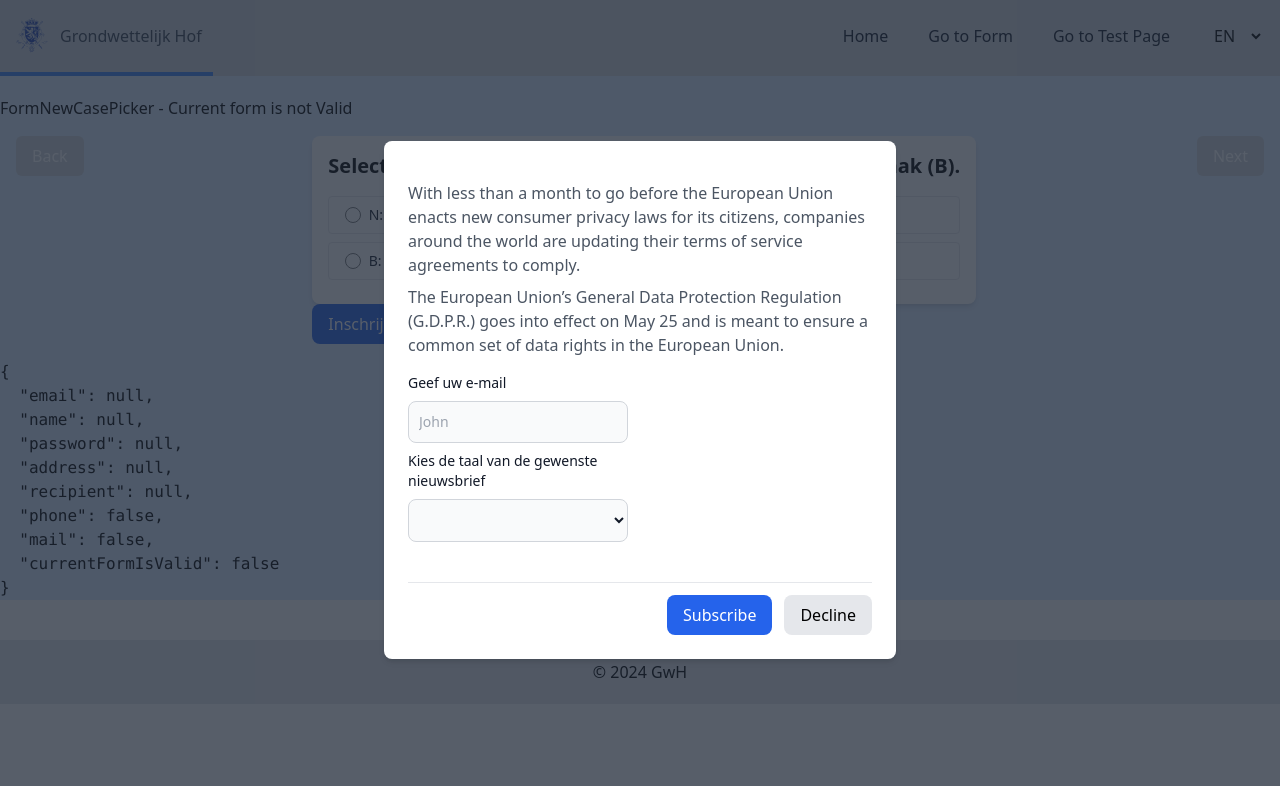
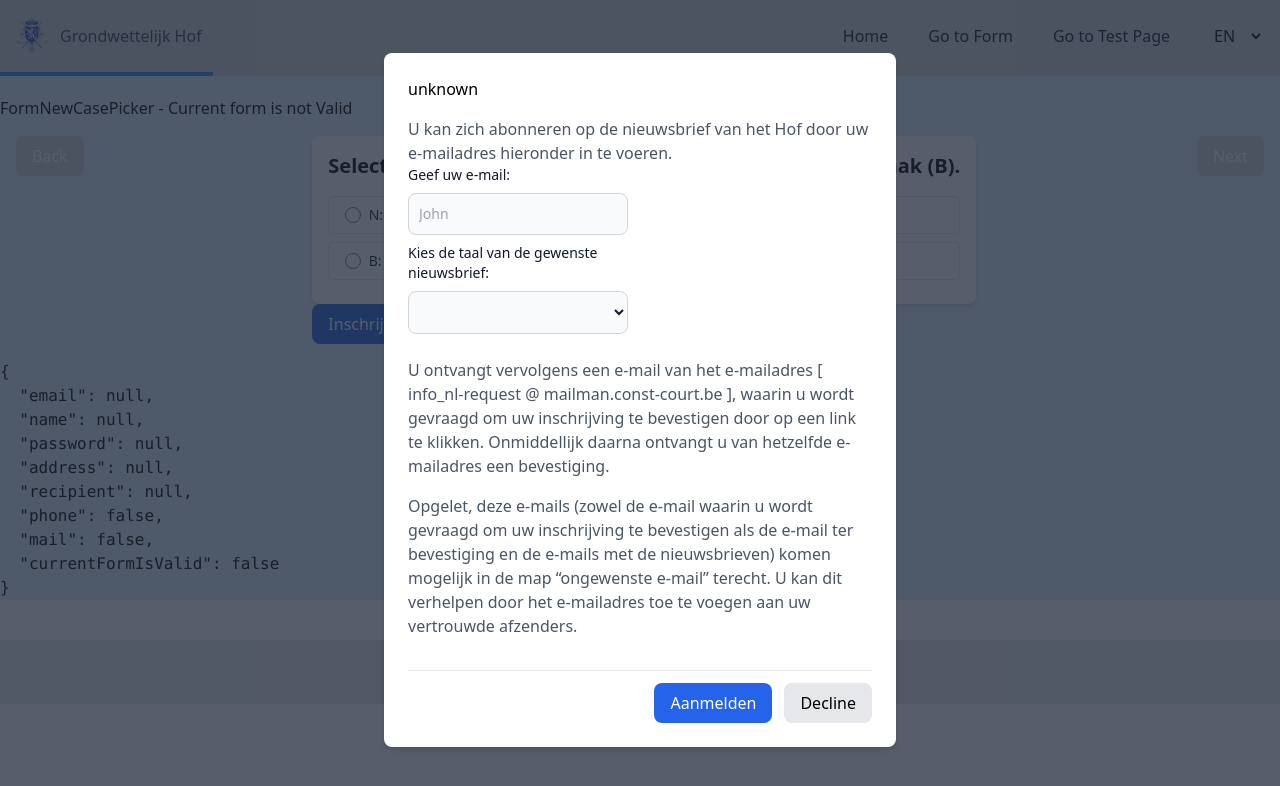
Before and after one commit to Larscode-io/eform3, a Vue app: page /form in a window 1280 px wide. Shown: the top 786 px of the page. Built offline with nearby package versions, Linux system fonts and the light colour scheme.

Commit message:
subscription for info_nl working. TODO: make it dynamic on selected language

```diff
--- a/src/components/SubscribeMailings.vue
+++ b/src/components/SubscribeMailings.vue
@@ -1,65 +1,5 @@
-<template>
-    <!-- Button to toggle the modal -->
-    <button @click="showModal = true" class="px-4 py-2 text-white bg-blue-600 rounded-lg">
-        Inschrijven nieuwsbrief
-    </button>
-
-    <!-- Modal structure -->
-    <div v-if="showModal" @click="closeModal"
-        class="fixed inset-0 z-50 flex items-center justify-center bg-gray-800 bg-opacity-75">
-        <!-- Modal content container -->
-        <div class="w-full max-w-lg p-6 bg-white rounded-lg shadow-md" @click.stop>
-            <!-- Modal header -->
-            <!-- Modal body -->
-            <div class="py-4">
-                <p class="text-gray-600">
-                    With less than a month to go before the European Union enacts new
-                    consumer privacy laws for its citizens, companies around the world are
-                    updating their terms of service agreements to comply.
-                </p>
-                <p class="mt-2 mb-4 text-gray-600">
-                    The European Union’s General Data Protection Regulation (G.D.P.R.)
-                    goes into effect on May 25 and is meant to ensure a common set of data
-                    rights in the European Union.
-                </p>
-
-                <form>
-                    <div class="grid gap-6 mb-6 md:grid-cols-2">
-                        <div>
-                            <label for="mailid"
-                                class="block mb-2 text-sm font-medium text-gray-900 dark:text-white">Geef uw
-                                e-mail</label>
-                            <input type="email" id="mailid"
-                                class="bg-gray-50 border border-gray-300 text-gray-900 text-sm rounded-lg focus:ring-blue-500 focus:border-blue-500 block w-full p-2.5 mb-2"
-                                placeholder="John" required />
-                            <label for="mailings"
-                                class="block mb-2 text-sm font-medium text-gray-900 dark:text-white">Kies de taal van de
-                                gewenste nieuwsbrief</label>
-                            <select id="mailings"
-                                class="bg-gray-50 border border-gray-300 text-gray-900 text-sm rounded-lg focus:ring-blue-500 focus:border-blue-500 block w-full p-2.5"
-                                v-model="selected">
-                                <option v-for="i in defaultListLang" :value="i.lang" :key="i.lang">
-                                    {{ i.lang }}
-                                </option>
-                            </select>
-                        </div>
-                    </div>
-                </form>
-            </div>
-            <!-- Modal footer -->
-            <div class="flex justify-end pt-3 space-x-3 border-t">
-                <button @click="showModal = false" class="px-4 py-2 text-white bg-blue-600 rounded-lg">
-                    Subscribe
-                </button>
-                <button @click="showModal = false" class="px-4 py-2 bg-gray-200 rounded-lg">
-                    Decline
-                </button>
-            </div>
-        </div>
-    </div>
-</template>
 <script setup>
-import { ref } from 'vue';
+import { ref, computed } from 'vue';
 
 // Reactive state for modal visibility
 const showModal = ref(true);
@@ -75,7 +15,172 @@ const defaultListLang = [
     { lang: Languages.FRENCH, mlist: 'info_fr' },
     { lang: Languages.GERMAN, mlist: 'pdf_de' },
 ];
-function closeModal() {
+const closeModal = () => {
     showModal.value = false;
-}
+};
+const usermail = ref('');
+
+const params = computed(() => {
+    return {
+        email: usermail.value?.replace(/(["'|])/g, '\\'),
+        'login-remind': 'Subscribe',
+    };
+});
+
+const queryString = computed(() => {
+    return Object.entries(params.value)
+        .map(([key, val]) => `${key}=${encodeURIComponent(val)}`)
+        .join('&');
+});
+
+const responseData = ref('');
+const parser = new DOMParser();
+const subscriptionResponse = computed(() => {
+    const defaultResponse = '';
+    if (!responseData.value) {
+        console.log('responseData.value is empty');
+        return defaultResponse;
+    }
+
+    const doc = parser.parseFromString(responseData.value, 'text/html');
+    const bodyElement = doc.querySelector('body');
+
+    if (!bodyElement) return defaultResponse;
+
+    const bodyText = bodyElement.textContent;
+    console.log('bodyText:', bodyText);
+    return bodyText;
+});
+
+const subscriptionSeemsValid = computed(() => {
+    const validSubTextRegex = /Uw aanmeldingsverzoek is ontvangen en zal zo spoedig mogelijk worden|Ihr Abonnement-Antrag ist soeben eingetroffen und wird alsbald bearbeitet.|Your subscription request has been received, and will soon be acted upon|Votre demande d'abonnement a été reçue et sera bientôt traitée./;
+    const isValid = validSubTextRegex.test(subscriptionResponse.value);
+    console.log(`validSubTextRegex.test(subscriptionResponse.value) is ${isValid}`);
+    return isValid;
+});
+const emailsSeemsInvalid = computed(() => {
+    const invalidEmailTextRegex = /U moet een geldig e-mailadres opgeven./;
+    const isInvalid = invalidEmailTextRegex.test(subscriptionResponse.value);
+    console.log(`invalidEmailTextRegex.test(subscriptionResponse.value) is ${isInvalid}`);
+    return isInvalid;
+});
+const subscriptionSeemsInvalid = computed(() => {
+    const invalidSubTextRegex = /niet geldig|ungültig|not valid|n'est pas valide./;
+    const isInvalid = invalidSubTextRegex.test(subscriptionResponse.value);
+    console.log(`invalidSubTextRegex.test(subscriptionResponse.value) is ${isInvalid}`);
+    return isInvalid;
+});
+
+const subscriptionStatus = computed(() => {
+    if (subscriptionSeemsValid.value) {
+        return 'valid';
+    } else if (emailsSeemsInvalid.value) {
+        return 'invalid email';
+    } else if (subscriptionSeemsInvalid.value) {
+        return 'invalid';
+    } else {
+        return 'unknown';
+    }
+});
+
+const fetchData = async () => {
+    try {
+        const response = await fetch(
+            // info_nl should be replaced with the selected mlist
+            // depending on the selected language
+            // e.g. info_nl for Dutch
+            // e.g. info_fr for French
+            // e.g. pdf_de for German
+            'https://mailman.const-court.be/mailman/subscribe/info_nl',
+            {
+                method: 'POST',
+                headers: {
+                    'Content-Type': 'application/x-www-form-urlencoded',
+                },
+                body: queryString.value,
+            }
+        );
+
+        if (!response.ok) {
+            throw new Error(`Network response was not ok: ${response.statusText}`);
+        }
+
+        responseData.value = await response.text();
+    } catch (error) {
+        console.error('Error fetching data:', error);
+    }
+};
+
 </script>
+
+<template>
+    <!-- Button to toggle the modal -->
+    <button @click="showModal = true" class="px-4 py-2 text-white bg-blue-600 rounded-lg">
+        Inschrijven nieuwsbrief
+    </button>
+
+    <!-- Modal -->
+    <!-- The backdrop is a semi-transparent layer to obscure the page content behind it. -->
+    <div @click="closeModal" v-if="showModal"
+        class="fixed inset-0 z-50 flex items-center justify-center bg-gray-800 bg-opacity-75">
+        <!-- The modal content container holds the actual content of the modal, displayed on top of the backdrop -->
+        <div @click.stop class="w-full max-w-lg p-6 bg-white rounded-lg shadow-md">
+            <!-- Modal header -->
+            {{ subscriptionStatus }}
+
+            <!-- Modal body -->
+
+            <div class="py-4">
+                <p class="text-gray-600">
+                    U kan zich abonneren op de nieuwsbrief van het Hof door uw e-mailadres
+                    hieronder in te voeren.
+                </p>
+
+                <form>
+                    <div class="grid gap-6 mb-6 md:grid-cols-2">
+                        <div>
+                            <label for="mailid"
+                                class="block mb-2 text-sm font-medium text-gray-900 dark:text-white">Geef uw
+                                e-mail:</label>
+                            <input type="email" id="mailid"
+                                class="bg-gray-50 border border-gray-300 text-gray-900 text-sm rounded-lg focus:ring-blue-500 focus:border-blue-500 block w-full p-2.5 mb-2"
+                                placeholder="John" required v-model="usermail" />
+                            <label for="mailings"
+                                class="block mb-2 text-sm font-medium text-gray-900 dark:text-white">Kies de taal van de
+                                gewenste nieuwsbrief:</label>
+                            <select id="mailings"
+                                class="bg-gray-50 border border-gray-300 text-gray-900 text-sm rounded-lg focus:ring-blue-500 focus:border-blue-500 block w-full p-2.5"
+                                v-model="selected">
+                                <option v-for="i in defaultListLang" :value="i.lang" :key="i.lang">
+                                    {{ i.lang }}
+                                </option>
+                            </select>
+                        </div>
+                    </div>
+                </form>
+                <p class="mt-2 mb-4 text-gray-600">
+                    U ontvangt vervolgens een e-mail van het e-mailadres [ info_nl-request
+                    @ mailman.const-court.be ], waarin u wordt gevraagd om uw inschrijving
+                    te bevestigen door op een link te klikken. Onmiddellijk daarna
+                    ontvangt u van hetzelfde e-mailadres een bevestiging.
+                </p>
+                <p class="mt-2 mb-4 text-gray-600">
+                    Opgelet, deze e-mails (zowel de e-mail waarin u wordt gevraagd om uw
+                    inschrijving te bevestigen als de e-mail ter bevestiging en de e-mails
+                    met de nieuwsbrieven) komen mogelijk in de map “ongewenste e-mail”
+                    terecht. U kan dit verhelpen door het e-mailadres toe te voegen aan uw
+                    vertrouwde afzenders.
+                </p>
+            </div>
+            <!-- Modal footer -->
+            <div class="flex justify-end pt-3 space-x-3 border-t">
+                <button @click="fetchData" class="px-4 py-2 text-white bg-blue-600 rounded-lg">
+                    Aanmelden
+                </button>
+                <button @click="showModal = false" class="px-4 py-2 bg-gray-200 rounded-lg">
+                    Decline
+                </button>
+            </div>
+        </div>
+    </div>
+</template>
```
